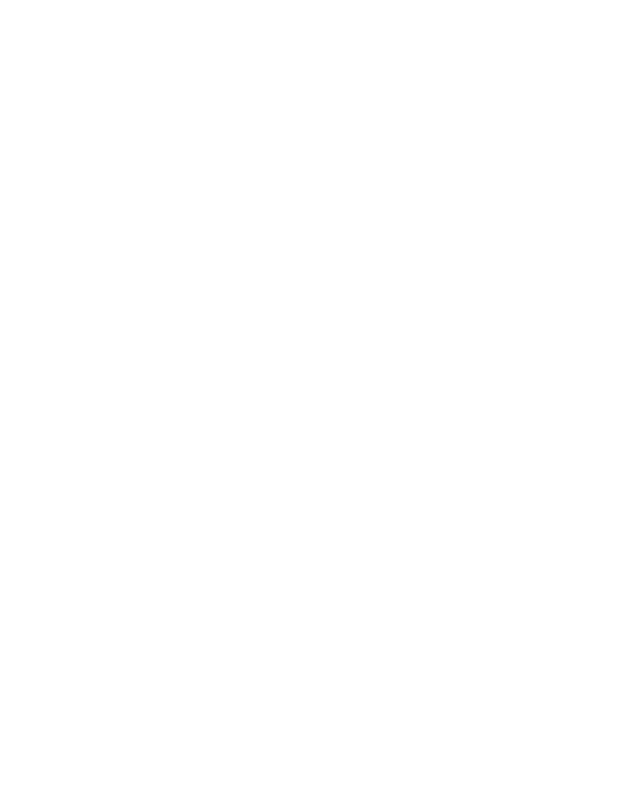
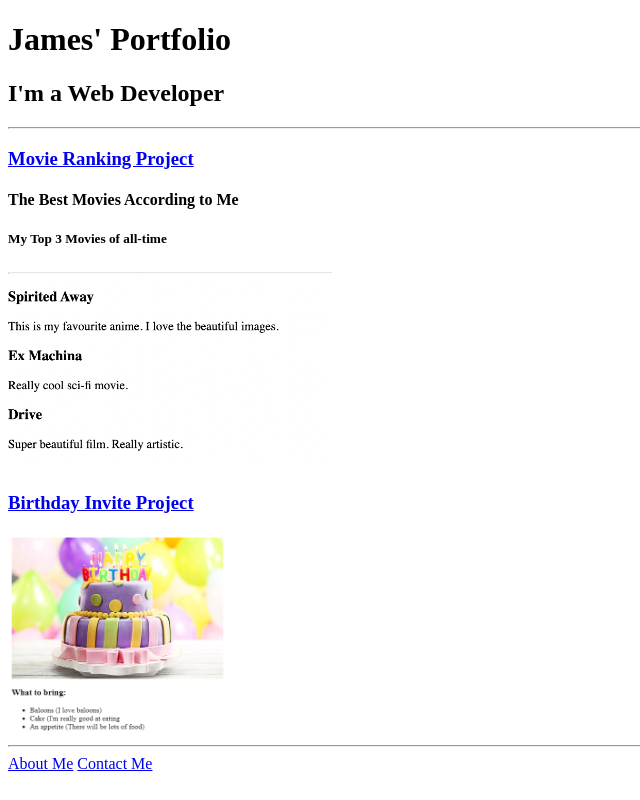
Before and after one commit to James-Lonsford/HTML-Portfoliotest, a plain HTML site: page index.html in a window 1280 px wide. Shown: the whole page, without its empty margins (0-640 px from the left). Drawn offline with Linux system fonts and the light colour scheme.

Commit message:
Add files via upload

```diff
--- a/index.html
+++ b/index.html
@@ -13,3 +13,33 @@ HINT for TODO 6: You can use the height attribute set to 200 to make the image s
 https://developer.mozilla.org/en-US/docs/Web/HTML/Element/img#attr-height -->
 
 <!-- TODO 7: Add the Contact Me and About Me page links -->
+ <!DOCTYPE html>
+ <html lang="en">
+ <head>
+    <meta charset="UTF-8">
+    <meta name="viewport" content="width=device-width, initial-scale=1.0">
+    <title>Document</title>
+ </head>
+ <body>
+    <h1>James' Portfolio</h1>
+    <h2>I'm a Web Developer</h2>
+
+    <hr />
+
+    <h3><a href="./public/movie-ranking.html">Movie Ranking Project</a></h3>
+
+    <h4>The Best Movies According to Me</h4>
+    <h5>My Top 3 Movies of all-time</h5>
+    <img src="./public/Screenshot Movie.png" height="200"/>
+
+    <h3><a href="./public/birthday-invite.html">Birthday Invite Project</a></h3>
+    <img src="./public/BDay Screenshot.png" height="200"></img>
+    <hr>
+    <a href="./public/about copy.html">About Me</a>
+    <a href="./public/contact.html">Contact Me</a>
+
+
+
+
+ </body>
+ </html>
```
